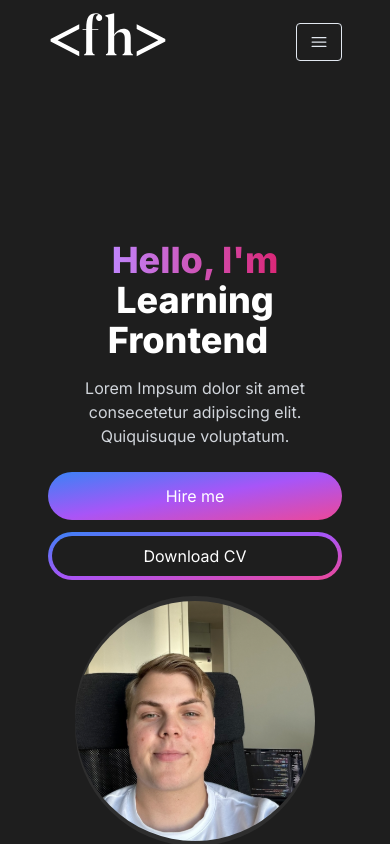
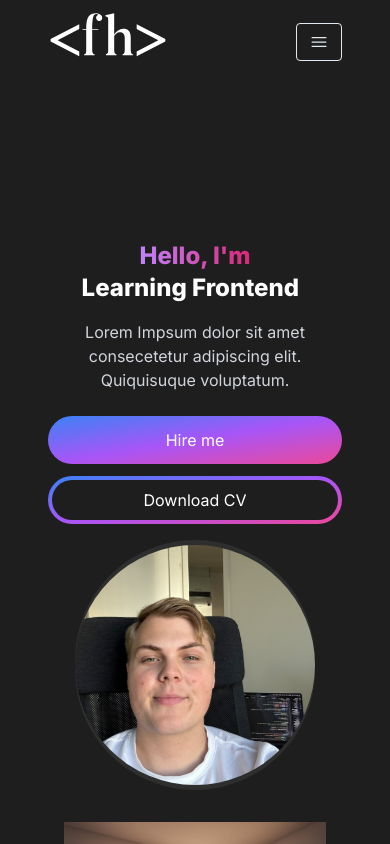
Before and after one commit to felixhard/portfolio-webiste, a Next.js app: page / in a window 390 px wide. Shown: the top 844 px of the page. Built offline with nearby package versions, Linux system fonts and the light colour scheme.

Commit message:
small adjustment to the hero section for mobile users

```diff
--- a/app/components/HeroSection.jsx
+++ b/app/components/HeroSection.jsx
@@ -1,29 +1,27 @@
 "use client";
 
-import React from 'react'
+import React from "react";
 import Image from "next/image";
-import { TypeAnimation } from 'react-type-animation';
+import { TypeAnimation } from "react-type-animation";
 
 const HeroSection = () => {
   return (
     <section className="pt-24 lg:pt-32">
       <div className="grid grid-cols-1 sm:grid-cols-12">
         <div className="col-span-7 place-self-center text-center sm:text-left">
-                    <h1 className="text-white mb-4 mt-8 text-4xl sm:text-5xl lg:text-6xl font-extrabold">
+          <h1 className="text-white mb-4 mt-8 text-2xl sm:text-5xl lg:text-6xl font-extrabold">
             <span className="text-transparent bg-clip-text bg-gradient-to-r from-purple-400 to-pink-600">
               Hello, I'm{" "}
             </span>
             <br></br>
             <TypeAnimation
               sequence={[
-
-                                ' Felix',
+                "Felix",
                 1500,
-                                ' A Software Developer',
+                "A Software Developer",
                 1000,
-                                ' Learning Frontend',
+                "Learning Frontend",
                 1000,
-
               ]}
               wrapper="span"
               speed={50}
@@ -39,7 +37,9 @@ const HeroSection = () => {
               Hire me
             </button>
             <button className="px-1 py-1 w-full sm:w-fit rounded-full bg-gradient-to-br from-blue-500 via-purple-500 to-pink-500 hover:bg-slate-800 text-white mt-3">
-                            <span className="block bg-[#1E1E1E] hover:bg-slate-800 rounded-full px-5 py-2">Download CV</span>
+              <span className="block bg-[#1E1E1E] hover:bg-slate-800 rounded-full px-5 py-2">
+                Download CV
+              </span>
             </button>
           </div>
         </div>
@@ -56,7 +56,7 @@ const HeroSection = () => {
         </div>
       </div>
     </section>
-    )
-}
+  );
+};
 
-export default HeroSection
+export default HeroSection;
```
Lines whose indentation alone changed are shown as unchanged.
